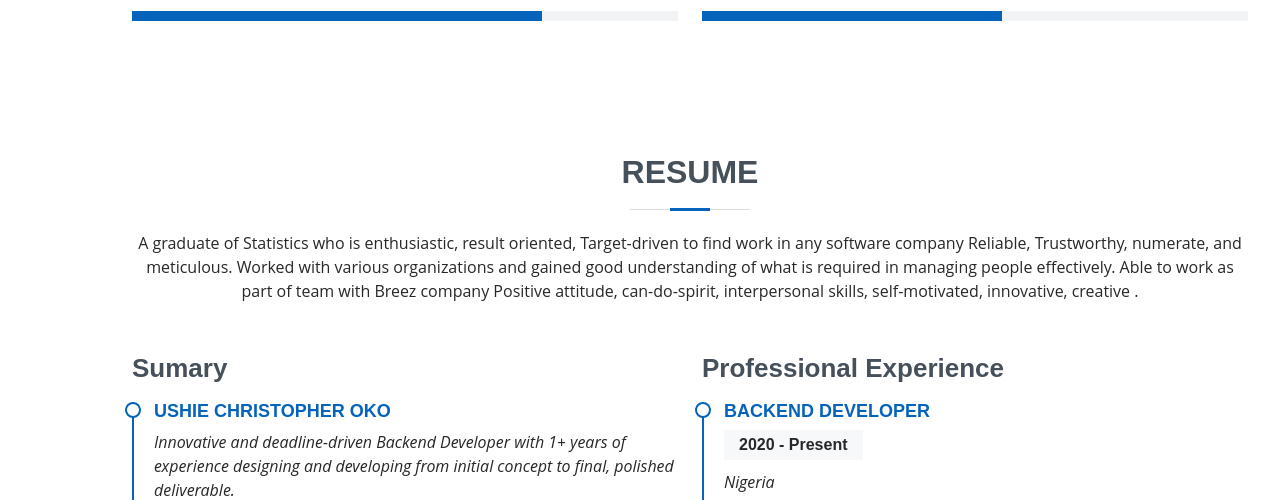
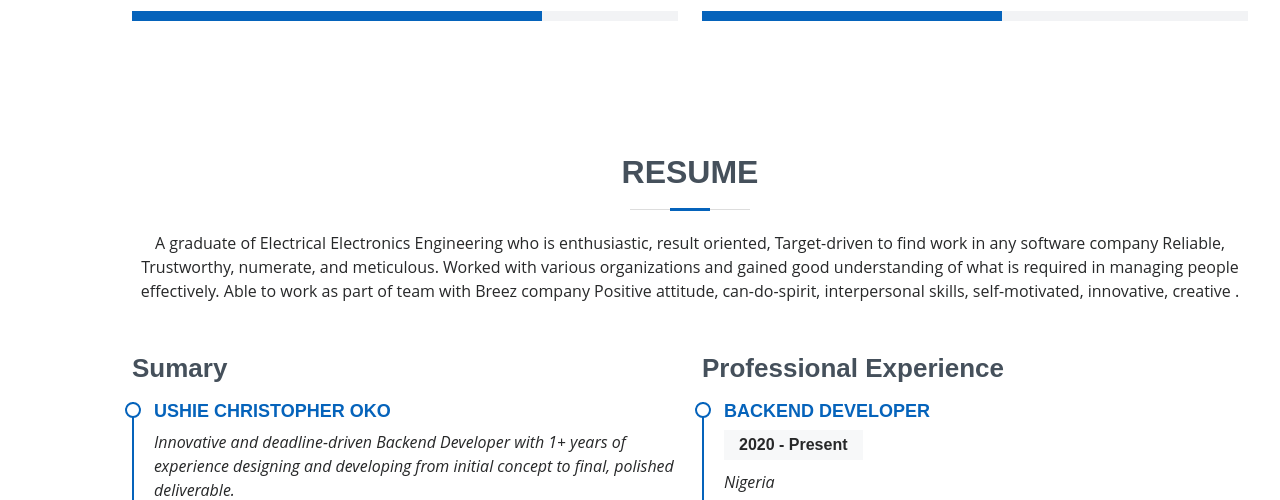
Before and after one commit to UshieChris/MyResume, a Django app: page / in a window 1280 px wide. Shown: the part 2279-2779 px from the top of the page. Run offline with Django 3.2, Linux system fonts and the light colour scheme; some libraries are stand-ins or nearby versions.

Commit message:
first commit

```diff
--- a/template/index.html
+++ b/template/index.html
@@ -238,7 +238,7 @@
 
         <div class="section-title">
           <h2>Resume</h2>
-          <p>A graduate of Statistics who is enthusiastic, result oriented, Target-driven to find work in any software company
+          <p>A graduate of Electrical Electronics Engineering who is enthusiastic, result oriented, Target-driven to find work in any software company
             Reliable, Trustworthy, numerate, and meticulous. Worked with various organizations and gained good understanding of what is required in managing people effectively. Able to work as part of team with Breez company
             Positive attitude, can-do-spirit, interpersonal skills, self-motivated, innovative, creative
             .</p>
```
